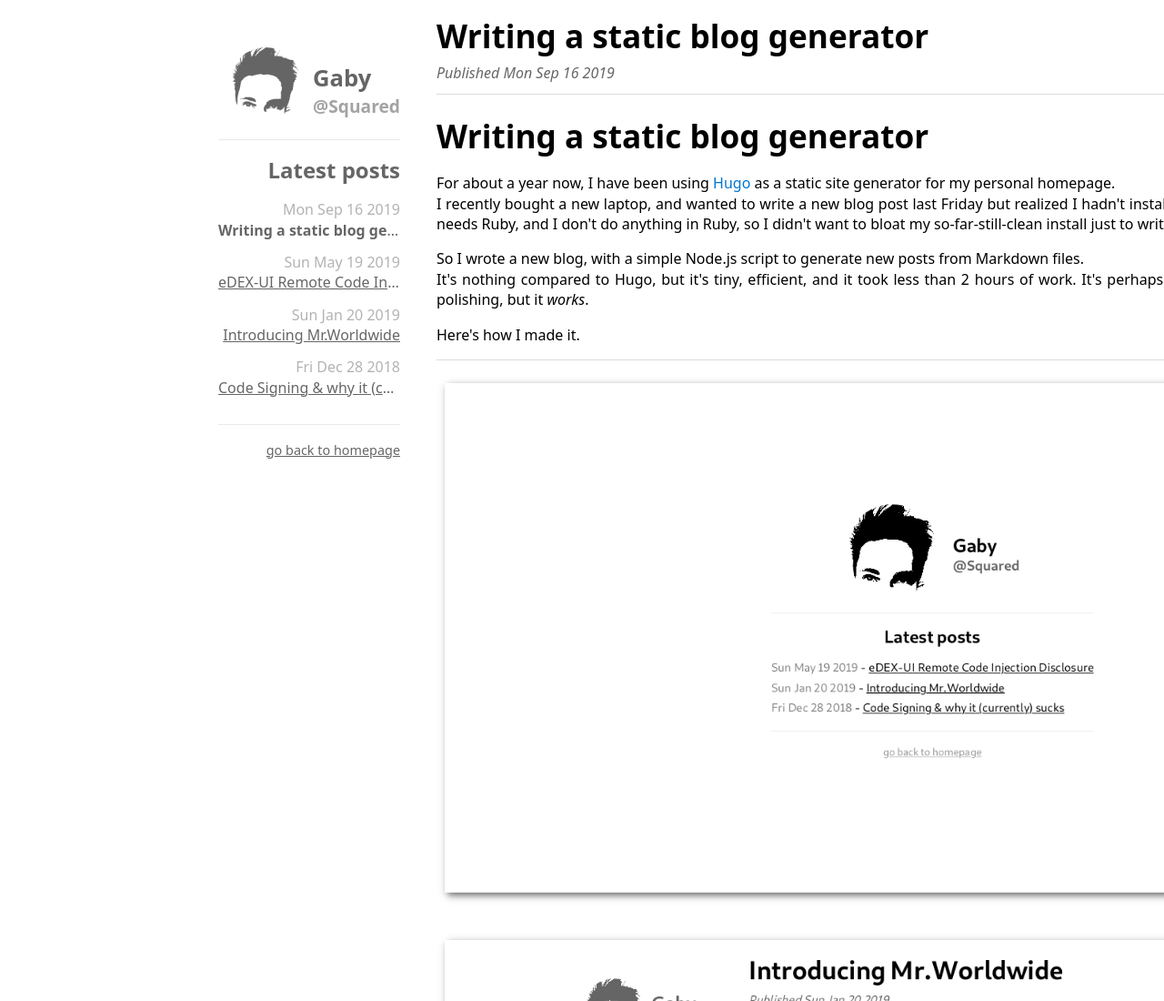
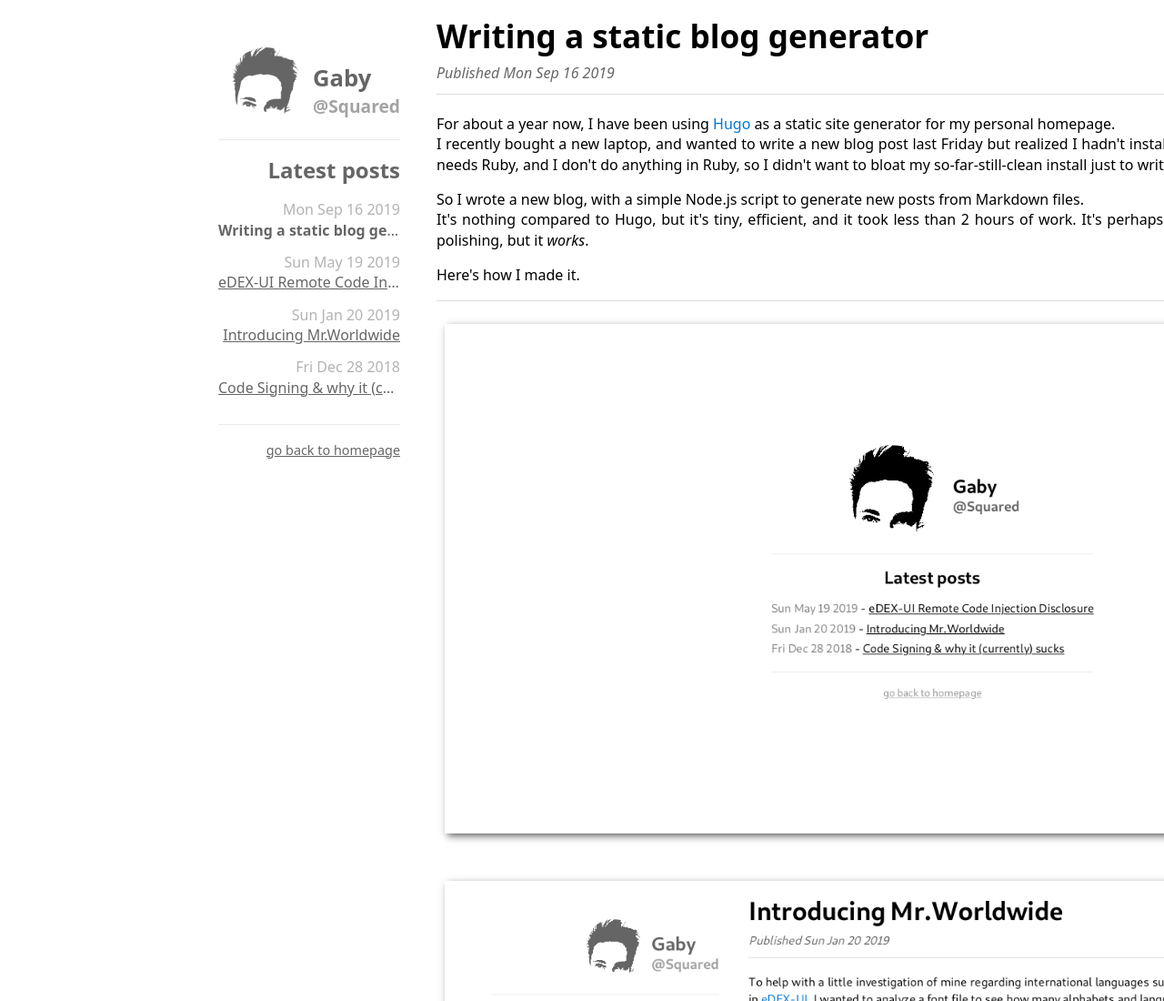
Before and after one commit to GitSquared/gaby.dev, a plain HTML site: page posts/static-site-generator/index.html in a window 1280 px wide. Shown: the top 1100 px of the page at 91% size. Drawn offline with Linux system fonts and the light colour scheme.

Commit message:
Fix double headline in latest post

```diff
--- a/posts/static-site-generator/index.html
+++ b/posts/static-site-generator/index.html
@@ -63,8 +63,7 @@
 			<h1>Writing a static blog generator</h1>
 			<h4>Published Mon Sep 16 2019</h4>
 			<hr>
-			<h1 id="writing-a-static-blog-generator">Writing a static blog generator</h1>
-<p>For about a year now, I have been using <a href="https://gohugo.io/">Hugo</a> as a static site generator for my personal homepage.<br>I recently bought a new laptop, and wanted to write a new blog post last Friday but realized I hadn&#39;t installed Hugo on the new system yet. Hugo needs Ruby, and I don&#39;t do anything in Ruby, so I didn&#39;t want to bloat my so-far-still-clean install just to write some articles...</p>
+			<p>For about a year now, I have been using <a href="https://gohugo.io/">Hugo</a> as a static site generator for my personal homepage.<br>I recently bought a new laptop, and wanted to write a new blog post last Friday but realized I hadn&#39;t installed Hugo on the new system yet. Hugo needs Ruby, and I don&#39;t do anything in Ruby, so I didn&#39;t want to bloat my so-far-still-clean install just to write some articles...</p>
 <p>So I wrote a new blog, with a simple Node.js script to generate new posts from Markdown files.<br>It&#39;s nothing compared to Hugo, but it&#39;s tiny, efficient, and it took less than 2 hours of work. It&#39;s perhaps a bit hacky and may need some more polishing, but it <em>works</em>.</p>
 <p>Here&#39;s how I made it.</p>
 <hr>
```
Also changed, not shown: posts/static-site-generator/index.md (+0 -1 lines).
